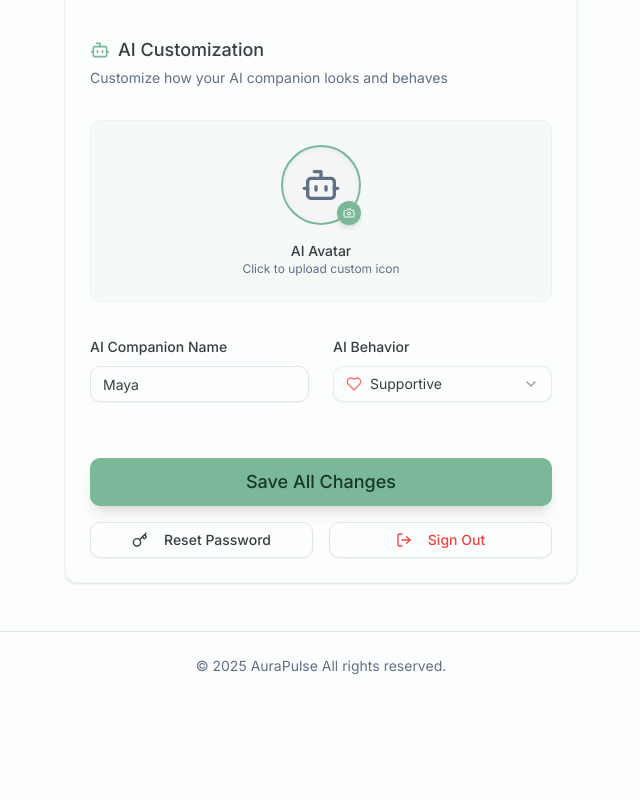
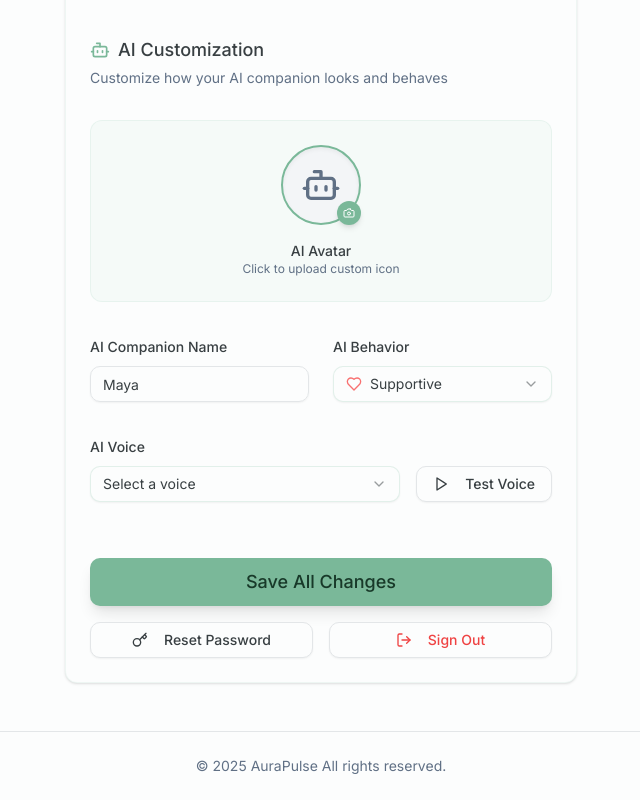
Before and after one commit to muhammadahmedasif/AuraPulse_Test_Deployment_Frontend, a Next.js app: page /profile in a window 1280 px wide. Shown: the part 620-1420 px from the top of the page, without its empty margins (319-959 px from the left). Before the commit the page ends 1320 px from the top, so only its background shows below. Built offline with nearby package versions, Linux system fonts and the light colour scheme.

Commit message:
Ai Voice customization

```diff
--- a/app/dashboard/page.tsx
+++ b/app/dashboard/page.tsx
@@ -1,6 +1,6 @@
 "use client";
 
-import { useState, useEffect, useCallback } from "react";
+import { useState, useEffect, useCallback, useRef } from "react";
 import { motion } from "framer-motion";
 import {
   Brain,
@@ -284,6 +284,7 @@ export default function Dashboard() {
   });
   const [lastMoodScore, setLastMoodScore] = useState<number>(50);
   const [todayActivities, setTodayActivities] = useState<Activity[]>([]);
+  const hasAutoOpenedMoodRef = useRef(false);
 
   // Add this function to transform activities into day activity format
   const transformActivitiesToDayActivity = (
@@ -364,6 +365,10 @@ export default function Dashboard() {
         setShowActivityLogger(true);
       } else if (action === "breathing") {
         handleActivityTrigger("breathing", "notification");
+      } else if (action === "ocean") {
+        handleActivityTrigger("ocean", "notification");
+      } else if (action === "forest") {
+        handleActivityTrigger("forest", "notification");
       } else if (action === "zen") {
         handleActivityTrigger("zen", "notification");
       }
@@ -411,6 +416,12 @@ export default function Dashboard() {
         );
       } else if (latestMoodArr.length > 0) {
         moodScore = latestMoodArr[0].score ?? null;
+      }
+
+      // Auto-open mood modal if no mood logged today
+      if (todayMoods.length === 0 && !hasAutoOpenedMoodRef.current) {
+        setShowMoodModal(true);
+        hasAutoOpenedMoodRef.current = true;
       }
 
       // Split activities: in-app (game, therapy) vs check-ins (everything else)
@@ -523,7 +534,7 @@ export default function Dashboard() {
   };
 
   const handleActivityTrigger = (
-    activityType: "breathing" | "ocean" | "forest" | "zen",
+    activityType: string,
     triggerReason: string = "support"
   ) => {
     let type: "breathing" | "garden" | "forest" | "waves" = "breathing";
@@ -550,6 +561,12 @@ export default function Dashboard() {
         type = "garden";
         title = "Zen Garden";
         description = "Create and maintain your digital peaceful space";
+        break;
+      default:
+        // Fallback to breathing
+        type = "breathing";
+        title = "Breathing Patterns";
+        description = "Follow calming breathing exercises with visual guidance";
         break;
     }
 
--- a/app/profile/page.tsx
+++ b/app/profile/page.tsx
@@ -19,7 +19,7 @@ import {
   SelectTrigger,
   SelectValue
 } from "@/components/ui/select";
-import { Bot, Sparkles, Heart, Zap, Coffee } from "lucide-react";
+import { Bot, Sparkles, Heart, Zap, Coffee, Play } from "lucide-react";
 import Link from "next/link";
 
 export default function ProfilePage() {
@@ -30,6 +30,8 @@ export default function ProfilePage() {
   const [aiName, setAiName] = useState("Maya");
   const [aiBehavior, setAiBehavior] = useState("supportive");
   const [aiAvatar, setAiAvatar] = useState("");
+  const [aiVoice, setAiVoice] = useState("");
+  const [availableVoices, setAvailableVoices] = useState<SpeechSynthesisVoice[]>([]);
   const [isUploading, setIsUploading] = useState(false);
   const [isAiUploading, setIsAiUploading] = useState(false);
   const [isDeleting, setIsDeleting] = useState(false);
@@ -46,8 +48,23 @@ export default function ProfilePage() {
       setAiName(user.aiName || "Maya");
       setAiBehavior(user.aiBehavior || "supportive");
       setAiAvatar(user.aiAvatar || "");
+      setAiVoice(user.aiVoice || "");
     }
   }, [user]);
+
+  useEffect(() => {
+    const loadVoices = () => {
+      if (typeof window !== "undefined" && window.speechSynthesis) {
+        const voices = window.speechSynthesis.getVoices().filter(v => v.lang.startsWith("en"));
+        setAvailableVoices(voices);
+      }
+    };
+
+    loadVoices();
+    if (typeof window !== "undefined" && window.speechSynthesis) {
+      window.speechSynthesis.onvoiceschanged = loadVoices;
+    }
+  }, []);
 
   const handleImageUpload = async (e: React.ChangeEvent<HTMLInputElement>) => {
     const file = e.target.files?.[0];
@@ -143,6 +160,41 @@ export default function ProfilePage() {
     }
   };
 
+  const handleTestVoice = () => {
+    if (typeof window === "undefined" || !window.speechSynthesis) {
+      toast({
+        variant: "destructive",
+        title: "Not Supported",
+        description: "Text-to-speech is not supported in this browser.",
+      });
+      return;
+    }
+
+    window.speechSynthesis.cancel();
+
+    const text = `Hello ${name || "friend"}, my name is ${aiName}. I'm your personal mental health support companion.`;
+    const utterance = new SpeechSynthesisUtterance(text);
+
+    if (aiVoice) {
+      const selectedVoice = availableVoices.find(v => v.voiceURI === aiVoice);
+      if (selectedVoice) {
+        utterance.voice = selectedVoice;
+      }
+    } else {
+      const defaultVoice = availableVoices.find(v =>
+        (v.name.includes("Google") || v.name.includes("Natural") || v.name.includes("Premium"))
+      ) || availableVoices[0];
+      if (defaultVoice) {
+        utterance.voice = defaultVoice;
+      }
+    }
+
+    utterance.rate = 0.88;
+    utterance.pitch = 0.95;
+
+    window.speechSynthesis.speak(utterance);
+  };
+
   const handleSave = async (e: React.FormEvent) => {
     e.preventDefault();
     setIsSaving(true);
@@ -153,7 +205,8 @@ export default function ProfilePage() {
         profileImage,
         aiName,
         aiBehavior,
-        aiAvatar
+        aiAvatar,
+        aiVoice
       });
       await checkSession();
       toast({
@@ -382,6 +435,39 @@ export default function ProfilePage() {
                     </Select>
                   </div>
                 </div>
+
+                <div className="space-y-2">
+                  <Label>AI Voice</Label>
+                  <div className="flex gap-4">
+                    <Select value={aiVoice} onValueChange={setAiVoice}>
+                      <SelectTrigger className="bg-background border-primary/20 flex-1">
+                        <SelectValue placeholder="Select a voice" />
+                      </SelectTrigger>
+                      <SelectContent>
+                        {availableVoices.length > 0 ? (
+                          availableVoices.map((voice) => (
+                            <SelectItem key={voice.voiceURI} value={voice.voiceURI}>
+                              {voice.name}
+                            </SelectItem>
+                          ))
+                        ) : (
+                          <SelectItem value="default" disabled>
+                            Loading voices...
+                          </SelectItem>
+                        )}
+                      </SelectContent>
+                    </Select>
+                    <Button
+                      type="button"
+                      variant="outline"
+                      onClick={handleTestVoice}
+                      className="shrink-0"
+                    >
+                      <Play className="w-4 h-4 mr-2" />
+                      Test Voice
+                    </Button>
+                  </div>
+                </div>
               </div>
 
               <div className="pt-4 space-y-4">
--- a/app/therapy/[sessionId]/page.tsx
+++ b/app/therapy/[sessionId]/page.tsx
@@ -358,7 +358,6 @@ export default function TherapyPage() {
 
               // Auto-trigger activity modal if backend says so
               if (
-                data.metadata?.emotionMeta?.autoTrigger &&
                 data.metadata?.emotionMeta?.suggestedActivity
               ) {
                 handleActivityTrigger(
--- a/components/voice/VoiceModal.tsx
+++ b/components/voice/VoiceModal.tsx
@@ -14,6 +14,7 @@ import { Alert, AlertDescription } from "@/components/ui/alert";
 import { Badge } from "@/components/ui/badge";
 import { Separator } from "@/components/ui/separator";
 import { useVoiceAgent } from "@/lib/hooks/useVoiceAgent";
+import { useSession } from "@/lib/contexts/session-context";
 import { cn } from "@/lib/utils";
 import { sendChatMessageStream, createChatSession } from "@/lib/api/chat";
 import {
@@ -110,7 +111,8 @@ export function VoiceModal({
   activityActive = false,
   onSessionChange,
 }: VoiceModalProps) {
-  const voice = useVoiceAgent();
+  const { user } = useSession();
+  const voice = useVoiceAgent(user?.aiVoice);
   const conversationModeRef = useRef(false);
   const autoResumeTimerRef = useRef<NodeJS.Timeout | null>(null);
   const lastTranscriptRef = useRef("");
@@ -218,7 +220,6 @@ export function VoiceModal({
             } else if (data.t === "done") {
               // ── Activity trigger detection (same as text chat) ──
               if (
-                data.metadata?.emotionMeta?.autoTrigger &&
                 data.metadata?.emotionMeta?.suggestedActivity &&
                 onActivityTrigger
               ) {
--- a/lib/api/user.ts
+++ b/lib/api/user.ts
@@ -10,6 +10,7 @@ export const updateProfile = async (data: {
   aiName?: string;
   aiBehavior?: string;
   aiAvatar?: string;
+  aiVoice?: string;
 }) => {
   const response = await fetch("/api/user/profile", {
     method: "PUT",
--- a/lib/contexts/session-context.tsx
+++ b/lib/contexts/session-context.tsx
@@ -11,6 +11,7 @@ interface User {
   aiName?: string;
   aiBehavior?: string;
   aiAvatar?: string;
+  aiVoice?: string;
 }
 
 interface SessionContextType {
```
Also changed, not shown: lib/hooks/useVoiceAgent.ts (+16 -8 lines).
